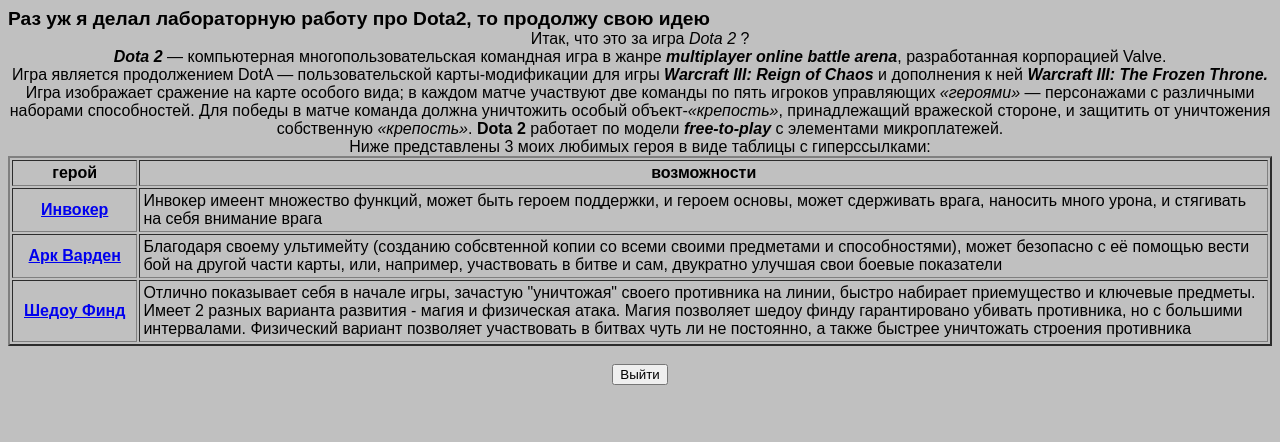
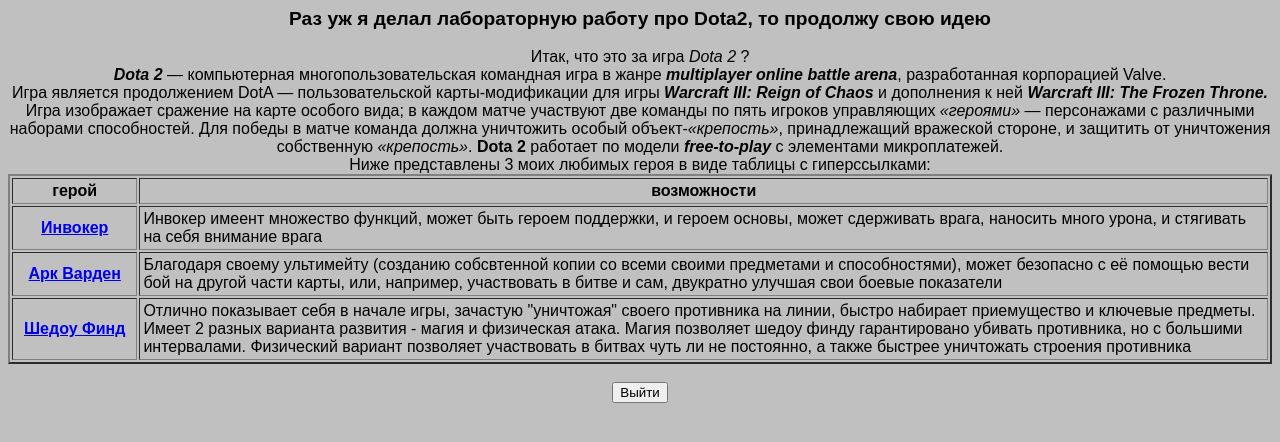
Before and after one commit to mCareLED/wee-wee, a plain HTML site: page main.html in a window 1280 px wide. Drawn offline with Linux system fonts and the light colour scheme.

Commit message:
Add files via upload

```diff
--- a/main.html
+++ b/main.html
@@ -1,7 +1,7 @@
 <html>
 <head><title>Карпов Лабораторная 2</title></head>
 <body style ="font-family:Arial" bgcolor="#C0C0C0">
-<b><big>Раз уж я делал лабораторную работу про Dota2, то продолжу свою идею</big></b>
+<b><big> <center>Раз уж я делал лабораторную работу про Dota2, то продолжу свою идею</big></b> </center>
 <BR>
 <center>
 Итак, что это за игра <i>Dota 2</i> ?
```
